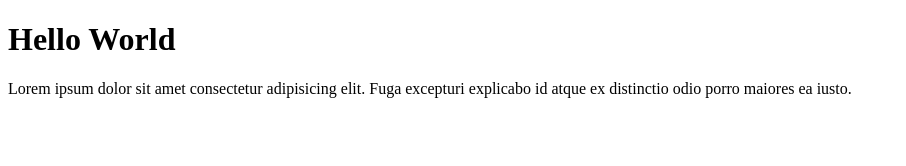
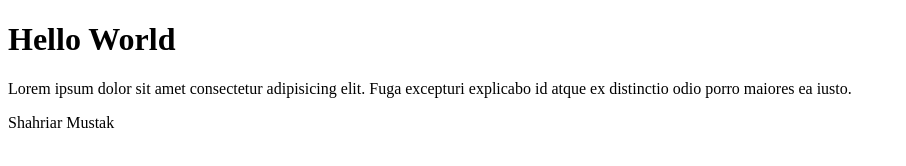
Before and after one commit to Sh-Mustak/first-project, a plain HTML site: page index.html in a window 1280 px wide. Shown: the whole page, without its empty margins (0-906 px from the left). Drawn offline with Linux system fonts and the light colour scheme.

Commit message:
Update index.html

```diff
--- a/index.html
+++ b/index.html
@@ -8,5 +8,6 @@
 <body>
     <h1>Hello World</h1>
     <p>Lorem ipsum dolor sit amet consectetur adipisicing elit. Fuga excepturi explicabo id atque ex distinctio odio porro maiores ea iusto.</p>
+    <p>Shahriar Mustak</p>
 </body>
 </html>
```
